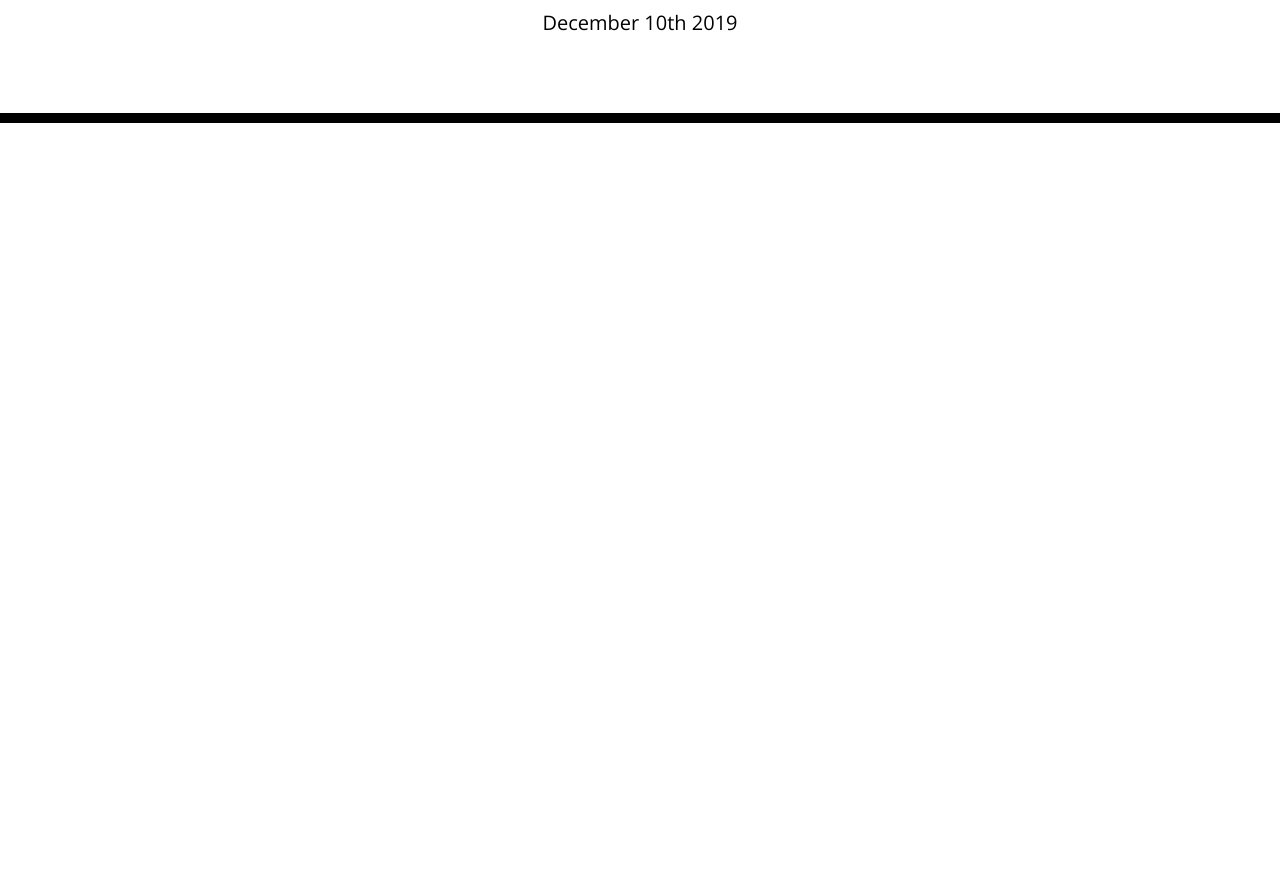
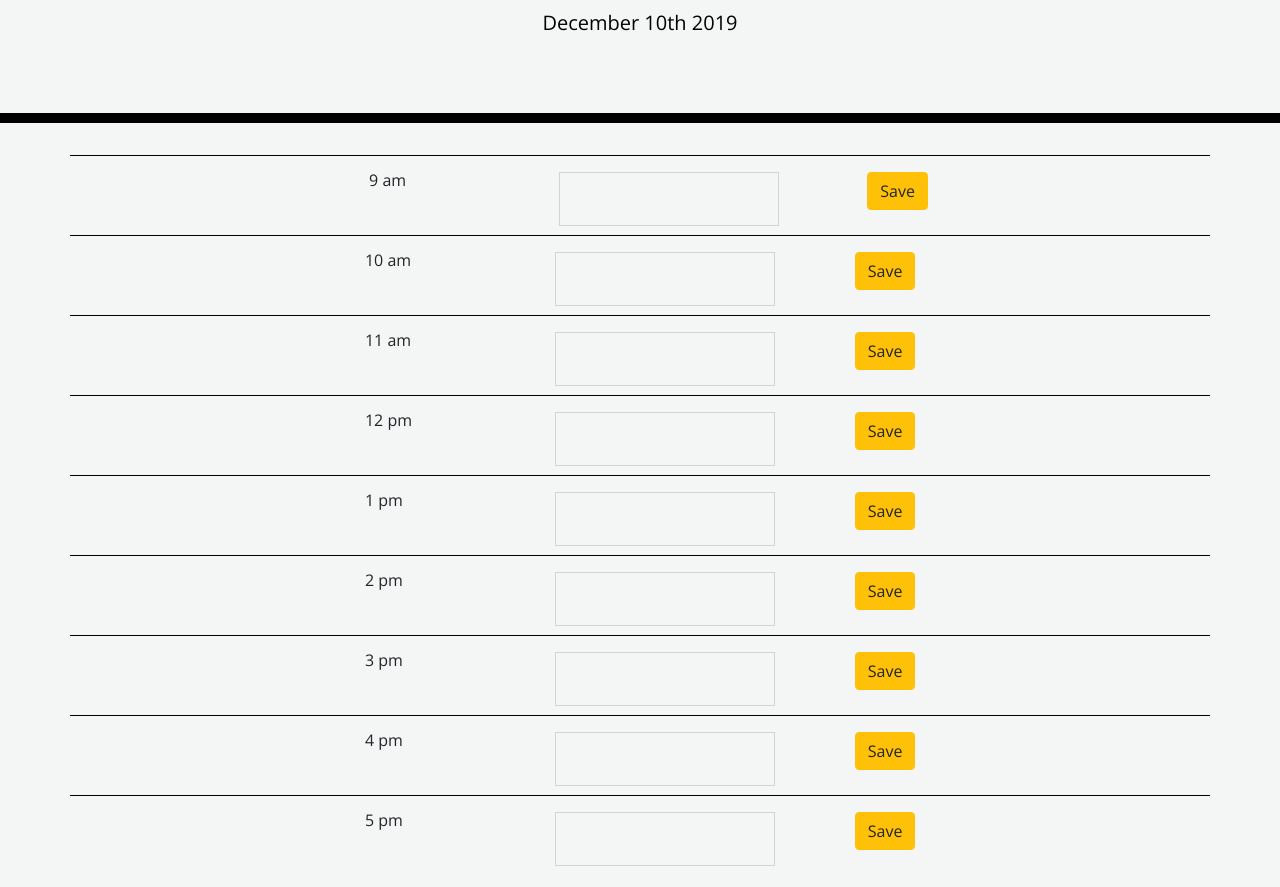
Before and after one commit to lilliana1/day_planner, a plain HTML site: page index.html in a window 1280 px wide. Shown: the part 181-1068 px from the top of the page. Before the commit the page ends 800 px from the top, so only its background shows below. Drawn offline with nearby package versions, Linux system fonts and the light colour scheme.

Commit message:
added buttons and text area

```diff
--- a/index.html
+++ b/index.html
@@ -19,8 +19,126 @@
       <p class="lead">A simple calendar app for scheduling your work day</p>
       <p id="currentDay" class="lead"></p>
     </header>
+    <!-- container -->
     <div class="container">
       <!-- Timeblocks go here -->
+      <!--row 1-->
+      <div class="row justify-content-md-center">
+        <!--col-->
+          <div class="col col-lg-2" >
+              9 am
+            </div>
+            <div class="col-md-auto">
+              <textarea id="todo-9" ></textarea>
+            </div>
+            <div class="col col-lg-2">
+              <button type="button" class="btn btn-warning" class="saveBtn">Save</button>
+            </div>
+          </div>
+      <!--row 2-->
+      <div class="row justify-content-md-center">
+          <!--col-->
+          <div class="col col-lg-2" id= "10am" >
+            10 am
+          </div>
+          <div class="col-md-auto">
+            <textarea id="todo-10" ></textarea>
+          </div>
+          <div class="col col-lg-2" class=".saveBtn" >
+            <button type="button" class="btn btn-warning" class="saveBtn">Save</button>
+          </div>
+        </div>
+      <!--row 3-->
+      <div class="row justify-content-md-center">
+          <!--col-->
+          <div class="col col-lg-2" id= "11am" >
+            11 am
+          </div>
+          <div class="col-md-auto">
+            <textarea id="todo-11" ></textarea>
+          </div>
+          <div class="col col-lg-2">
+            <button type="button" class="btn btn-warning" class="saveBtn">Save</button>
+          </div>
+        </div>
+      <!--row 4-->
+      <div class="row justify-content-md-center">
+          <!--col-->
+          <div class="col col-lg-2" id= "12pm" >
+            12 pm
+          </div>
+          <div class="col-md-auto">
+            <textarea id="todo-12" ></textarea>
+          </div>
+          <div class="col col-lg-2">
+            <button type="button" class="btn btn-warning" class="saveBtn">Save</button>
+          </div>
+        </div>
+      <!--row 5-->
+      <div class="row justify-content-md-center">
+          <!--col-->
+          <div class="col col-lg-2" id= "1pm" >
+            1 pm
+          </div>
+          <div class="col-md-auto">
+            <textarea id="todo-1" ></textarea>
+          </div>
+          <div class="col col-lg-2">
+            <button type="button" class="btn btn-warning" class="saveBtn">Save</button>
+          </div>
+        </div>
+      <!--row 6-->
+      <div class="row justify-content-md-center">
+          <!--col-->
+          <div class="col col-lg-2" id= "2pm" >
+            2 pm
+          </div>
+          <div class="col-md-auto">
+            <textarea id="todo-2" ></textarea>
+          </div>
+          <div class="col col-lg-2">
+            <button type="button" class="btn btn-warning" class="saveBtn">Save</button>
+          </div>
+        </div>
+        <!--row 7-->
+      <div class="row justify-content-md-center">
+          <!--col-->
+          <div class="col col-lg-2" id= "3pm" >
+            3 pm
+          </div>
+          <div class="col-md-auto">
+            <textarea id="todo-3" ></textarea>
+          </div>
+          <div class="col col-lg-2">
+            <button type="button" class="btn btn-warning" class="saveBtn">Save</button>
+          </div>
+        </div>
+      <!--row 8-->
+      <div class="row justify-content-md-center">
+          <!--col-->
+          <div class="col col-lg-2" id= "4pm" >
+            4 pm
+          </div>
+          <div class="col-md-auto">
+            <textarea id="todo-4" ></textarea>
+          </div>
+          <div class="col col-lg-2">
+            <button type="button" class="btn btn-warning" class="saveBtn">Save</button>
+          </div>
+        </div>
+      <!--row 9-->
+      <div class="row justify-content-md-center" >
+          <!--col-->
+          <div class="col col-lg-2" id= "5pm" >
+            5 pm
+          </div>
+          <div class="col-md-auto">
+            <textarea id="todo-5" ></textarea>
+          </div>
+          <div class="col col-lg-2">
+            <button type="button" class="btn btn-warning" class="saveBtn">Save</button>
+          </div>
+        </div>
     </div>
 
     <script src="https://code.jquery.com/jquery-3.4.1.min.js"></script>
--- a/script.js
+++ b/script.js
@@ -1 +1,14 @@
+//current date displays
 $("#currentDay").text(moment().format('MMMM Do YYYY'));
+
+//
+var saveBtn = document.querySelector(".saveBtn");
+var todoNine = document.querySelector("todo-9");
+var todoTen = document.querySelector("todo-10");
+var todoEleven = document.querySelector("todo-11");
+var todoTwelve = document.querySelector("todo-12");
+var todoOne = document.querySelector("todo-1");
+var todoTwo = document.querySelector("todo-2");
+var todoThree = document.querySelector("todo-3");
+var todoFour = document.querySelector("todo-4");
+var todoFive = document.querySelector("todo-5");
--- a/style.css
+++ b/style.css
@@ -2,6 +2,7 @@ body {
   font-family: 'Open Sans', sans-serif;
   font-size: 16px;
   line-height: 1;
+  background-color: #f4f6f6;
 }
 
 textarea{
@@ -9,7 +10,7 @@ textarea{
   border: none;
   resize: none;
   color: #000000;
-  border-left: 1px solid black;
+  border: .5px solid lightgray;
   padding: 10px;
 }
 
@@ -33,7 +34,7 @@ textarea{
 .row {
   white-space: pre-wrap;
   height: 80px;
-  border-top: 1px solid white;;
+  border-top: 1px solid black;
 }
 
 .hour {
@@ -63,6 +64,7 @@ textarea{
   border-bottom-right-radius: 15px;
   background-color: #06AED5;
   color: white;
+  cursor: pointer;
 }
 
 .saveBtn i:hover {
```
